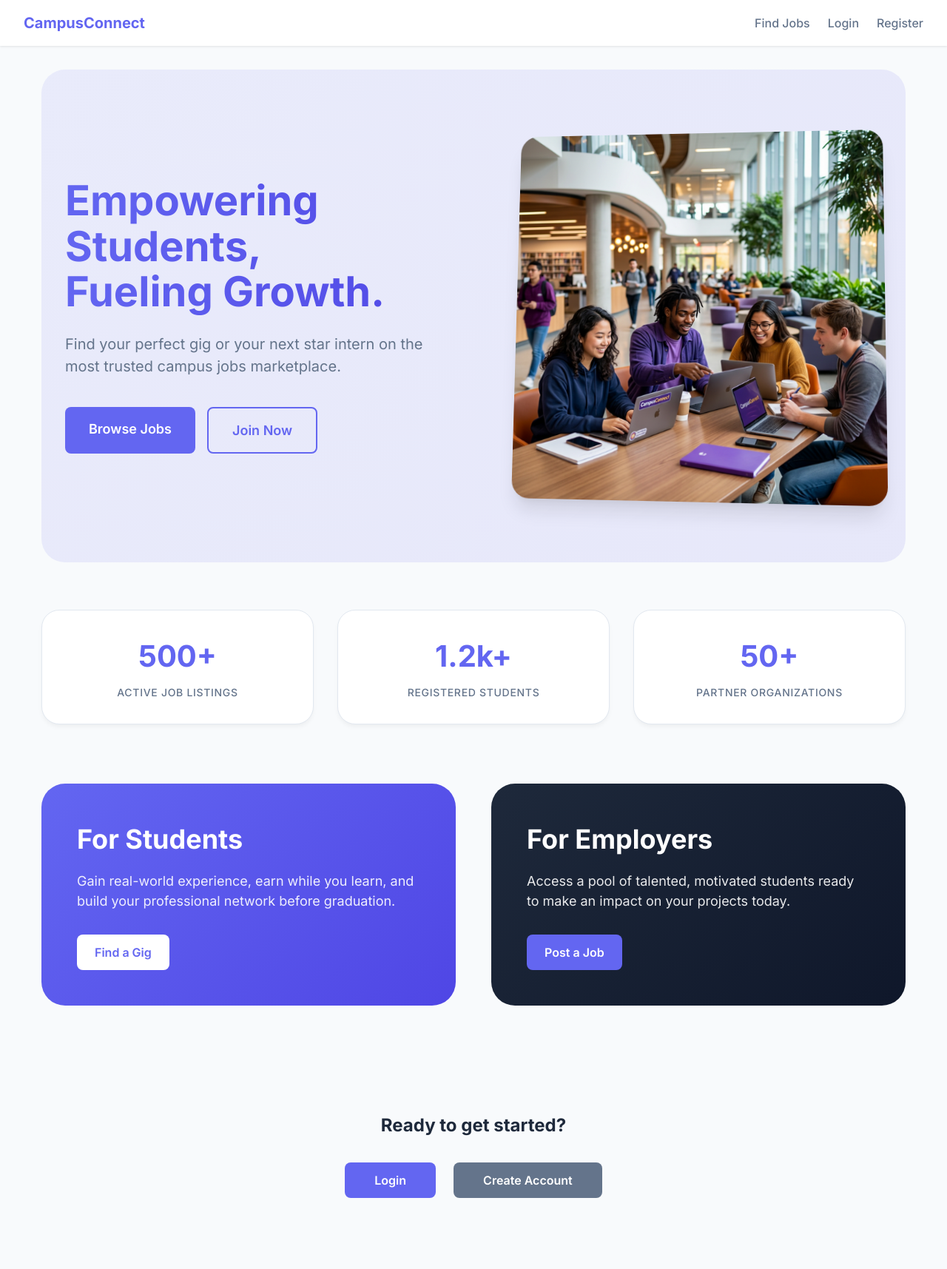
After one commit to juskins/Student-Jobs-Marketplace-API, a Django app: page / in a window 1280 px wide. The commit adds this page. Shown: the whole page at 74% size. Run offline with Django 5.2, Linux system fonts and the light colour scheme.

Commit message:
Implement premium landing page and resolve root URL 404

```diff
--- a/accounts/templates/accounts/base.html
+++ b/accounts/templates/accounts/base.html
@@ -219,7 +219,7 @@
 </head>
 <body>
     <nav>
-        <a href="/" class="logo">CampusConnect</a>
+        <a href="{% url 'home' %}" class="logo">CampusConnect</a>
         <div class="nav-links">
             <a href="{% url 'job-list' %}">Find Jobs</a>
             {% if user.is_authenticated %}
--- /dev/null
+++ b/jobs/templates/jobs/home.html
@@ -0,0 +1,215 @@
+{% extends 'accounts/base.html' %}
+
+{% block title %}Welcome to CampusConnect - Student Jobs Marketplace{% endblock %}
+
+{% block extra_css %}
+<style>
+    .hero-section {
+        position: relative;
+        padding: 5rem 2rem;
+        background: linear-gradient(135deg, rgba(99, 102, 241, 0.1) 0%, rgba(79, 70, 229, 0.1) 100%);
+        border-radius: 2rem;
+        margin-bottom: 4rem;
+        overflow: hidden;
+        display: flex;
+        align-items: center;
+        justify-content: space-between;
+        gap: 3rem;
+    }
+
+    .hero-content {
+        flex: 1;
+        z-index: 1;
+    }
+
+    .hero-content h1 {
+        font-size: 3.5rem;
+        line-height: 1.1;
+        margin-bottom: 1.5rem;
+        text-align: left;
+        background: linear-gradient(to right, var(--primary), #4f46e5);
+        -webkit-background-clip: text;
+        background-clip: text;
+        -webkit-text-fill-color: transparent;
+    }
+
+    .hero-content p {
+        font-size: 1.25rem;
+        color: var(--text-muted);
+        margin-bottom: 2.5rem;
+        max-width: 500px;
+    }
+
+    .hero-image {
+        flex: 1;
+        position: relative;
+        max-width: 500px;
+    }
+
+    .hero-image img {
+        width: 100%;
+        border-radius: 1.5rem;
+        box-shadow: 0 20px 25px -5px rgba(0, 0, 0, 0.1), 0 10px 10px -5px rgba(0, 0, 0, 0.04);
+        transform: perspective(1000px) rotateY(-5deg) rotateX(5deg);
+        transition: transform 0.5s ease;
+    }
+
+    .hero-image:hover img {
+        transform: perspective(1000px) rotateY(0deg) rotateX(0deg);
+    }
+
+    .stats-container {
+        display: grid;
+        grid-template-columns: repeat(3, 1fr);
+        gap: 2rem;
+        margin-bottom: 5rem;
+    }
+
+    .stat-card {
+        background: var(--card-bg);
+        padding: 2rem;
+        border-radius: 1.5rem;
+        text-align: center;
+        box-shadow: 0 4px 6px -1px rgba(0, 0, 0, 0.05);
+        border: 1px solid var(--border);
+        transition: transform 0.3s ease;
+    }
+
+    .stat-card:hover {
+        transform: translateY(-5px);
+    }
+
+    .stat-card h3 {
+        font-size: 2.5rem;
+        color: var(--primary);
+        margin-bottom: 0.5rem;
+    }
+
+    .stat-card p {
+        color: var(--text-muted);
+        font-weight: 500;
+        text-transform: uppercase;
+        font-size: 0.875rem;
+        letter-spacing: 0.05em;
+    }
+
+    .features-section {
+        display: grid;
+        grid-template-columns: repeat(2, 1fr);
+        gap: 3rem;
+        margin-bottom: 5rem;
+    }
+
+    .feature-card {
+        padding: 3rem;
+        border-radius: 2rem;
+        color: white;
+        transition: transform 0.3s ease;
+        position: relative;
+        overflow: hidden;
+    }
+
+    .feature-card:hover {
+        transform: scale(1.02);
+    }
+
+    .student-card {
+        background: linear-gradient(135deg, #6366f1 0%, #4f46e5 100%);
+    }
+
+    .employer-card {
+        background: linear-gradient(135deg, #1e293b 0%, #0f172a 100%);
+    }
+
+    .feature-card h2 {
+        font-size: 2.25rem;
+        margin-bottom: 1rem;
+        text-align: left;
+    }
+
+    .feature-card p {
+        font-size: 1.125rem;
+        margin-bottom: 2rem;
+        opacity: 0.9;
+    }
+
+    .cta-group {
+        display: flex;
+        gap: 1rem;
+    }
+
+    @media (max-width: 968px) {
+        .hero-section, .features-section {
+            grid-template-columns: 1fr;
+            text-align: center;
+        }
+        .hero-content h1 {
+            text-align: center;
+        }
+        .hero-content p {
+            margin: 0 auto 2.5rem;
+        }
+        .hero-image {
+            display: none;
+        }
+    }
+</style>
+{% endblock %}
+
+{% block content %}
+<div class="hero-section">
+    <div class="hero-content">
+        <h1>Empowering Students,<br>Fueling Growth.</h1>
+        <p>Find your perfect gig or your next star intern on the most trusted campus jobs marketplace.</p>
+        <div class="cta-group">
+            <a href="{% url 'job-list' %}" class="btn" style="width: auto; padding: 1rem 2rem; font-size: 1.125rem;">Browse Jobs</a>
+            {% if not user.is_authenticated %}
+                <a href="{% url 'register' %}" class="btn" style="width: auto; padding: 1rem 2rem; font-size: 1.125rem; background: transparent; border: 2px solid var(--primary); color: var(--primary);">Join Now</a>
+            {% endif %}
+        </div>
+    </div>
+    <div class="hero-image">
+        <img src="/media/home_hero.png" alt="CampusConnect Hero">
+    </div>
+</div>
+
+<div class="stats-container">
+    <div class="stat-card">
+        <h3>500+</h3>
+        <p>Active Job Listings</p>
+    </div>
+    <div class="stat-card">
+        <h3>1.2k+</h3>
+        <p>Registered Students</p>
+    </div>
+    <div class="stat-card">
+        <h3>50+</h3>
+        <p>Partner Organizations</p>
+    </div>
+</div>
+
+<div class="features-section">
+    <div class="feature-card student-card">
+        <h2>For Students</h2>
+        <p>Gain real-world experience, earn while you learn, and build your professional network before graduation.</p>
+        <a href="{% url 'job-list' %}" class="btn" style="background: white; color: var(--primary); width: auto;">Find a Gig</a>
+    </div>
+    <div class="feature-card employer-card">
+        <h2>For Employers</h2>
+        <p>Access a pool of talented, motivated students ready to make an impact on your projects today.</p>
+        <a href="{% url 'job-create' %}" class="btn" style="background: var(--primary); color: white; width: auto;">Post a Job</a>
+    </div>
+</div>
+
+<section style="text-align: center; padding: 4rem 0;">
+    <h2 style="margin-bottom: 2rem;">Ready to get started?</h2>
+    <div style="display: flex; justify-content: center; gap: 1.5rem;">
+        {% if user.is_authenticated %}
+            <a href="{% url 'profile' %}" class="btn" style="width: auto;">Visit Your Dashboard</a>
+        {% else %}
+            <a href="{% url 'login' %}" class="btn" style="width: auto; padding: 0.75rem 2.5rem;">Login</a>
+            <a href="{% url 'register' %}" class="btn" style="width: auto; padding: 0.75rem 2.5rem; background: var(--text-muted);">Create Account</a>
+        {% endif %}
+    </div>
+</section>
+{% endblock %}
--- a/jobs/views.py
+++ b/jobs/views.py
@@ -1,4 +1,4 @@
-from django.views.generic import ListView, DetailView, CreateView, UpdateView, DeleteView
+from django.views.generic import ListView, DetailView, CreateView, UpdateView, DeleteView, TemplateView
 from django.contrib.auth.mixins import LoginRequiredMixin, UserPassesTestMixin
 from django.urls import reverse_lazy
 from django.shortcuts import redirect
@@ -8,6 +8,9 @@ from rest_framework.response import Response
 from django_filters.rest_framework import DjangoFilterBackend
 from .models import Job, JobApplication
 from .serializers import JobSerializer, JobApplicationSerializer
+
+class HomeView(TemplateView):
+    template_name = 'jobs/home.html'
 
 class EmployerRequiredMixin(UserPassesTestMixin):
     def test_func(self):
--- a/marketplace_api/urls.py
+++ b/marketplace_api/urls.py
@@ -3,8 +3,11 @@ from django.urls import path, include
 from django.conf import settings
 from django.conf.urls.static import static
 
+from jobs.views import HomeView
+
 urlpatterns = [
     path('admin/', admin.site.urls),
+    path('', HomeView.as_view(), name='home'),
     path('api/accounts/', include('accounts.urls')),
     path('api/jobs/', include('jobs.urls')),
 ]
```
Also changed, not shown: db.sqlite3, media/home_hero.png (added).
